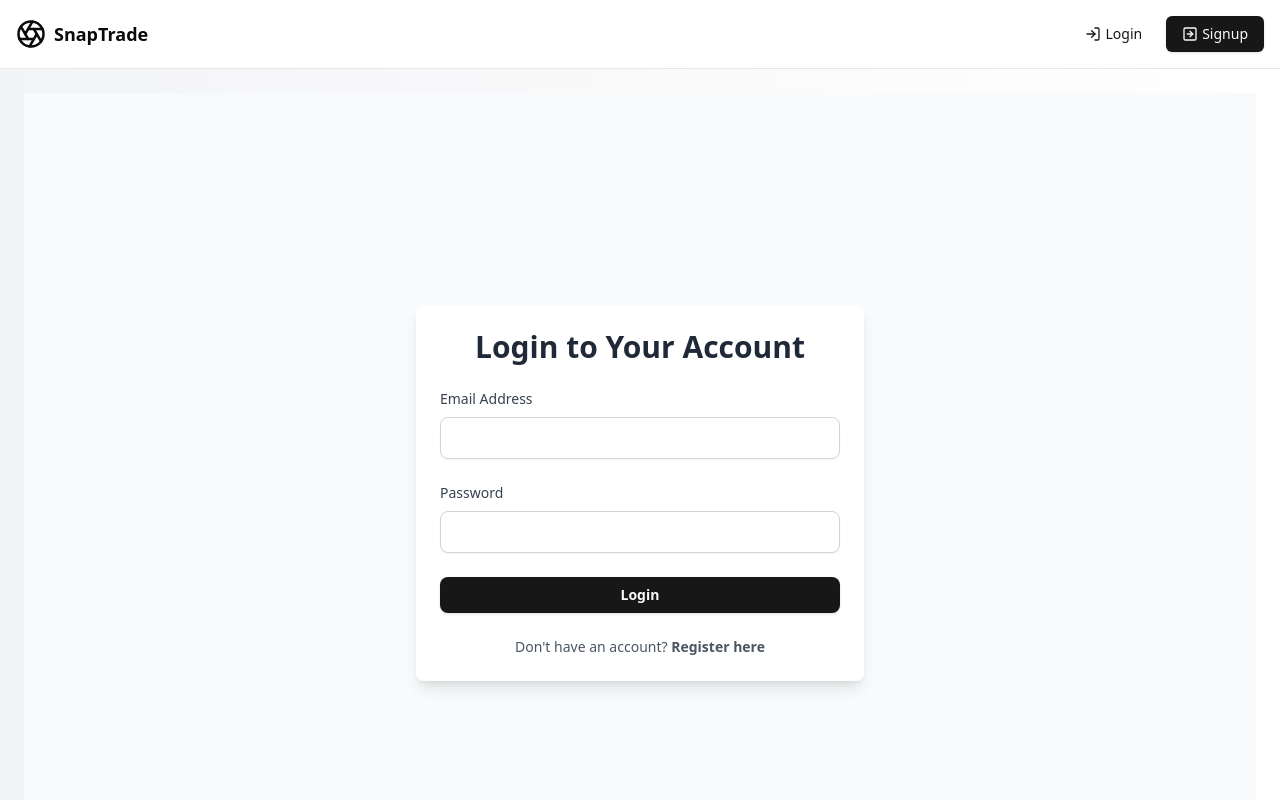
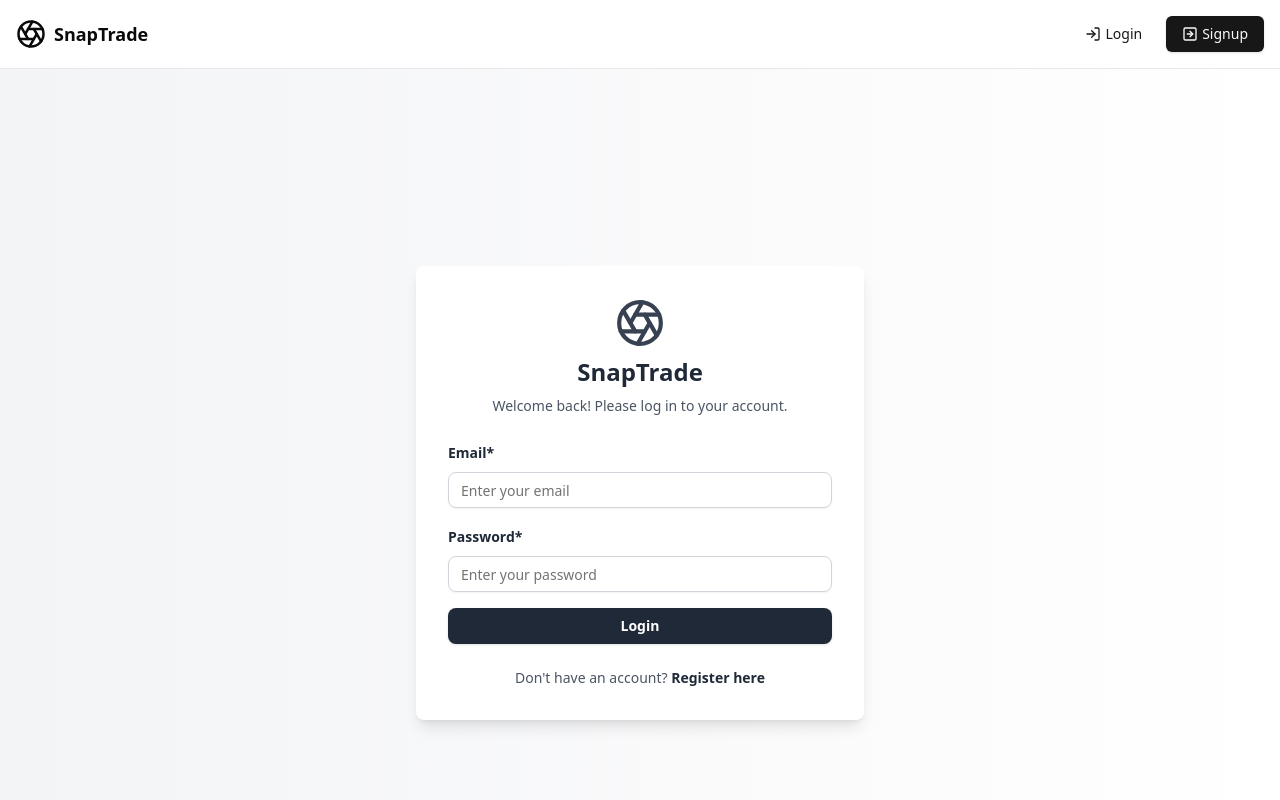
Before and after one commit to mukulpadwal/ChitraSetu, a Next.js app: page /login in a window 1280 px wide. Shown: the top 800 px of the page. Built offline with nearby package versions, Linux system fonts and the light colour scheme; no server answers; a web font is replaced by a local one; what imagekitio-next would draw is missing.

Commit message:
Refactor login page to use a dedicated LoginForm component; implement form validation and improve UI layout

```diff
--- a/app/(auth)/login/page.tsx
+++ b/app/(auth)/login/page.tsx
@@ -1,92 +1,9 @@
-"use client";
-
-import { Button } from "@/components/ui/button";
-import { signIn } from "next-auth/react";
-import Link from "next/link";
-import { useRouter } from "next/navigation";
-import { useState } from "react";
-import toast from "react-hot-toast";
+import LoginForm from "@/components/LoginForm";
 
 function LoginPage() {
-  const [email, setEmail] = useState("");
-  const [password, setPassword] = useState("");
-  const router = useRouter();
-
-  const handleSubmit = async (e: React.FormEvent<HTMLFormElement>) => {
-    e.preventDefault();
-    signIn("credentials", {
-      email,
-      password,
-      redirect: false,
-      redirectTo: "/products",
-    })
-      .then((response) => {
-        if (response?.ok) {
-          if (response.code) {
-            toast.error(response.code);
-          } else {
-            toast.success("Successfully Logged In...");
-            router.replace(response?.url as string);
-          }
-        }
-      })
-      .catch((error) => console.error(error?.message));
-  };
-
   return (
-    <div className="min-h-screen flex items-center justify-center bg-gray-50">
-      <div className="w-full max-w-md p-6 bg-white shadow-lg rounded-lg">
-        <h1 className="text-3xl font-bold mb-6 text-center text-gray-800">
-          Login to Your Account
-        </h1>
-        <form onSubmit={handleSubmit} className="space-y-6">
-          <div>
-            <label
-              htmlFor="email"
-              className="block text-sm font-medium text-gray-700 mb-2"
-            >
-              Email Address
-            </label>
-            <input
-              type="email"
-              id="email"
-              value={email}
-              onChange={(e) => setEmail(e.target.value)}
-              required
-              className="w-full px-4 py-2 border border-gray-300 rounded-lg shadow-sm focus:outline-none focus:ring-2 focus:ring-blue-500 focus:border-blue-500"
-            />
-          </div>
-          <div>
-            <label
-              htmlFor="password"
-              className="block text-sm font-medium text-gray-700 mb-2"
-            >
-              Password
-            </label>
-            <input
-              type="password"
-              id="password"
-              value={password}
-              onChange={(e) => setPassword(e.target.value)}
-              required
-              className="w-full px-4 py-2 border border-gray-300 rounded-lg shadow-sm focus:outline-none focus:ring-2 focus:ring-blue-500 focus:border-blue-500"
-            />
-          </div>
-          <Button
-            variant={"default"}
-            type="submit"
-            className="w-full py-2 font-semibold rounded-lg shadow"
-          >
-            Login
-          </Button>
-          <p className="text-center text-sm text-gray-600">
-            Don&apos;t have an account?{" "}
-            <Link href="/signup" className="font-bold hover:underline">
-              Register here
-            </Link>
-          </p>
-        </form>
-      </div>
+    <div className="min-h-screen flex items-center justify-center">
+      <LoginForm />
     </div>
   );
 }
--- /dev/null
+++ b/components/LoginForm.tsx
@@ -0,0 +1,138 @@
+"use client";
+
+import { Button } from "@/components/ui/button";
+import {
+  Form,
+  FormControl,
+  FormField,
+  FormItem,
+  FormLabel,
+  FormMessage,
+} from "@/components/ui/form";
+import Link from "next/link";
+import toast from "react-hot-toast";
+import { z } from "zod";
+import { useForm } from "react-hook-form";
+import { useRouter } from "next/navigation";
+import { zodResolver } from "@hookform/resolvers/zod";
+import { signIn } from "next-auth/react";
+import { Input } from "./ui/input";
+import { Aperture } from "lucide-react";
+
+const loginFormSchema = z.object({
+  email: z.string().email("Please enter a valid email address."),
+  password: z.string().nonempty("Password is required."),
+});
+
+export type LoginFormSchemaType = z.infer<typeof loginFormSchema>;
+
+function LoginForm() {
+  const form = useForm<LoginFormSchemaType>({
+    resolver: zodResolver(loginFormSchema),
+    defaultValues: {
+      email: "",
+      password: "",
+    },
+  });
+
+  const router = useRouter();
+
+  const onSubmit = (value: LoginFormSchemaType) => {
+    signIn("credentials", {
+      email: value.email,
+      password: value.password,
+      redirect: false,
+      redirectTo: "/products",
+    })
+      .then((response) => {
+        if (response?.ok) {
+          if (response.code) {
+            toast.error(response.code);
+          } else {
+            toast.success("Successfully Logged In...");
+            router.replace(response?.url as string);
+          }
+        }
+      })
+      .catch((error) => console.error(error?.message));
+  };
+
+  return (
+    <div className="w-full max-w-md p-8 bg-white rounded-lg shadow-lg space-y-6">
+      <div className="flex flex-col items-center space-y-2">
+        <Aperture size={50} className="text-gray-700" />
+        <h1 className="text-2xl font-bold text-gray-800">SnapTrade</h1>
+        <p className="text-sm text-gray-600">
+          Welcome back! Please log in to your account.
+        </p>
+      </div>
+
+      <Form {...form}>
+        <form onSubmit={form.handleSubmit(onSubmit)} className="space-y-4">
+          <FormField
+            control={form.control}
+            name="email"
+            render={({ field }) => (
+              <FormItem>
+                <FormLabel className="font-semibold text-gray-800">
+                  Email*
+                </FormLabel>
+                <FormControl>
+                  <Input
+                    type="email"
+                    placeholder="Enter your email"
+                    {...field}
+                    className="rounded-lg border-gray-300 focus:ring-2 focus:ring-gray-500"
+                  />
+                </FormControl>
+                <FormMessage />
+              </FormItem>
+            )}
+          />
+
+          <FormField
+            control={form.control}
+            name="password"
+            render={({ field }) => (
+              <FormItem>
+                <FormLabel className="font-semibold text-gray-800">
+                  Password*
+                </FormLabel>
+                <FormControl>
+                  <Input
+                    type="password"
+                    placeholder="Enter your password"
+                    {...field}
+                    className="rounded-lg border-gray-300 focus:ring-2 focus:ring-gray-500"
+                  />
+                </FormControl>
+                <FormMessage />
+              </FormItem>
+            )}
+          />
+
+          <Button
+            variant={"default"}
+            type="submit"
+            className="w-full py-3 font-semibold text-white bg-gray-800 rounded-lg hover:bg-gray-700 focus:outline-none focus:ring-2 focus:ring-gray-500"
+          >
+            Login
+          </Button>
+        </form>
+      </Form>
+
+      {/* Footer */}
+      <p className="text-center text-sm text-gray-600">
+        Don&apos;t have an account?{" "}
+        <Link
+          href="/signup"
+          className="font-bold text-gray-800 hover:underline"
+        >
+          Register here
+        </Link>
+      </p>
+    </div>
+  );
+}
+
+export default LoginForm;
```
